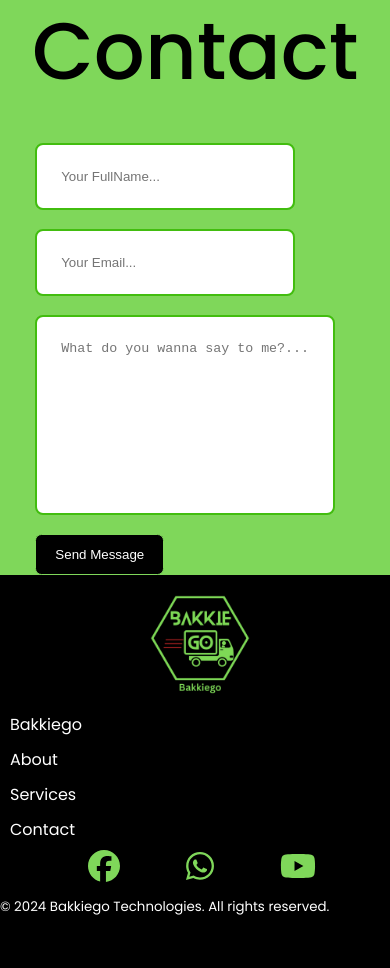
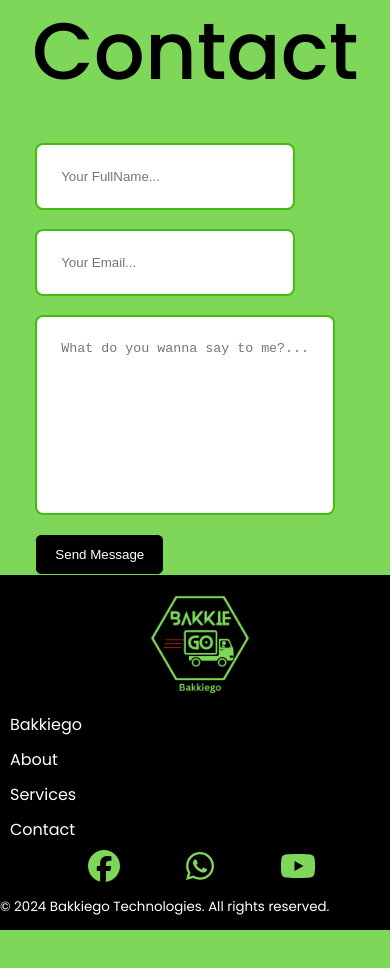
Before and after one commit to leke15/bakkigofree, a React (Create React App) app: page / in a window 390 px wide. Shown: the part 2589-3557 px from the top of the page. After the commit the page ends 3519 px from the top, so only its background shows below. Built offline with nearby package versions, Linux system fonts and the light colour scheme.

Commit message:
footer length first fix

```diff
--- a/src/components/footer/footer.css
+++ b/src/components/footer/footer.css
@@ -47,7 +47,7 @@ a:hover {
 
   section#footer{
     width: 49.5vh;
-    height: 62vh;
+    height: 42vh;
   }
 
   .logo-img {
```
